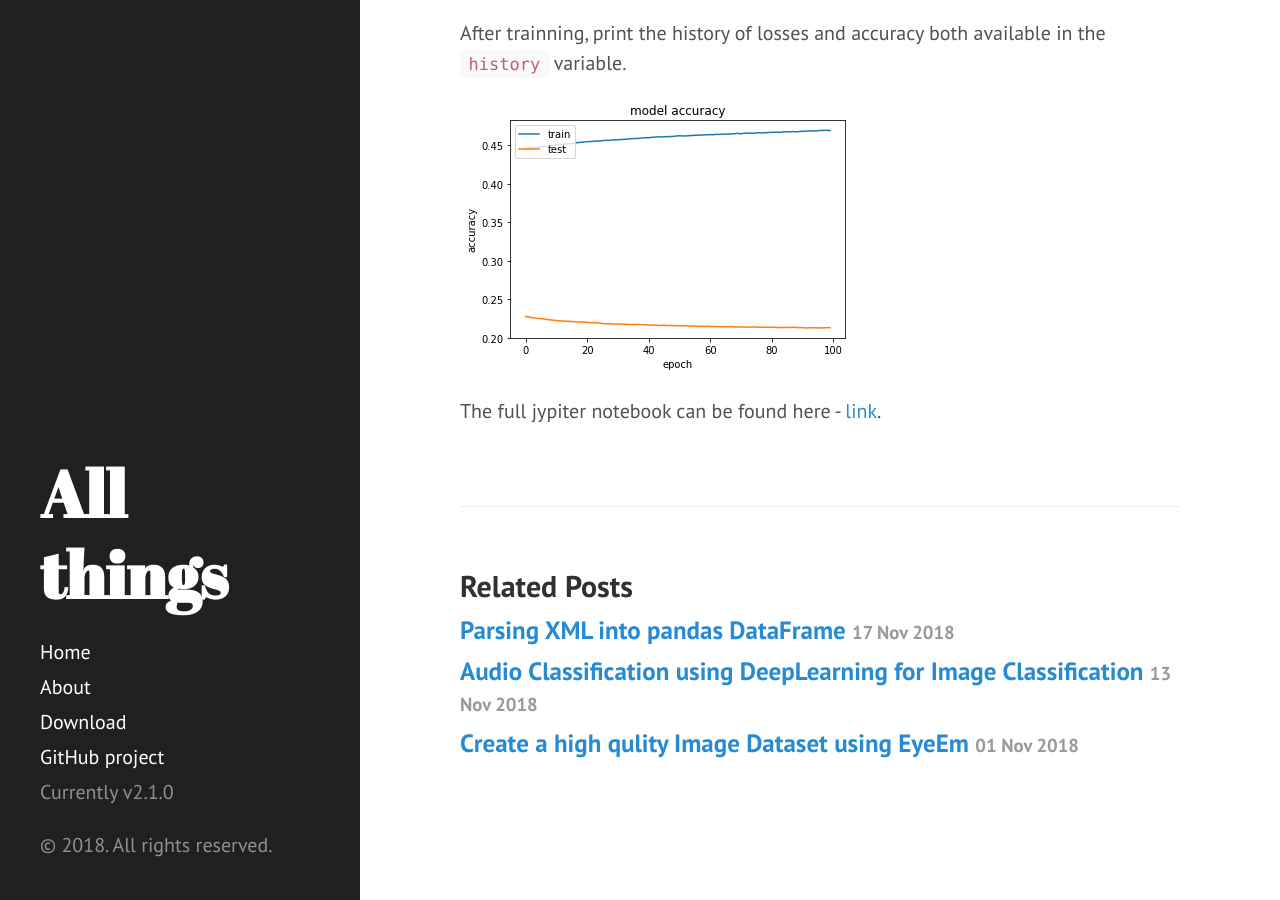
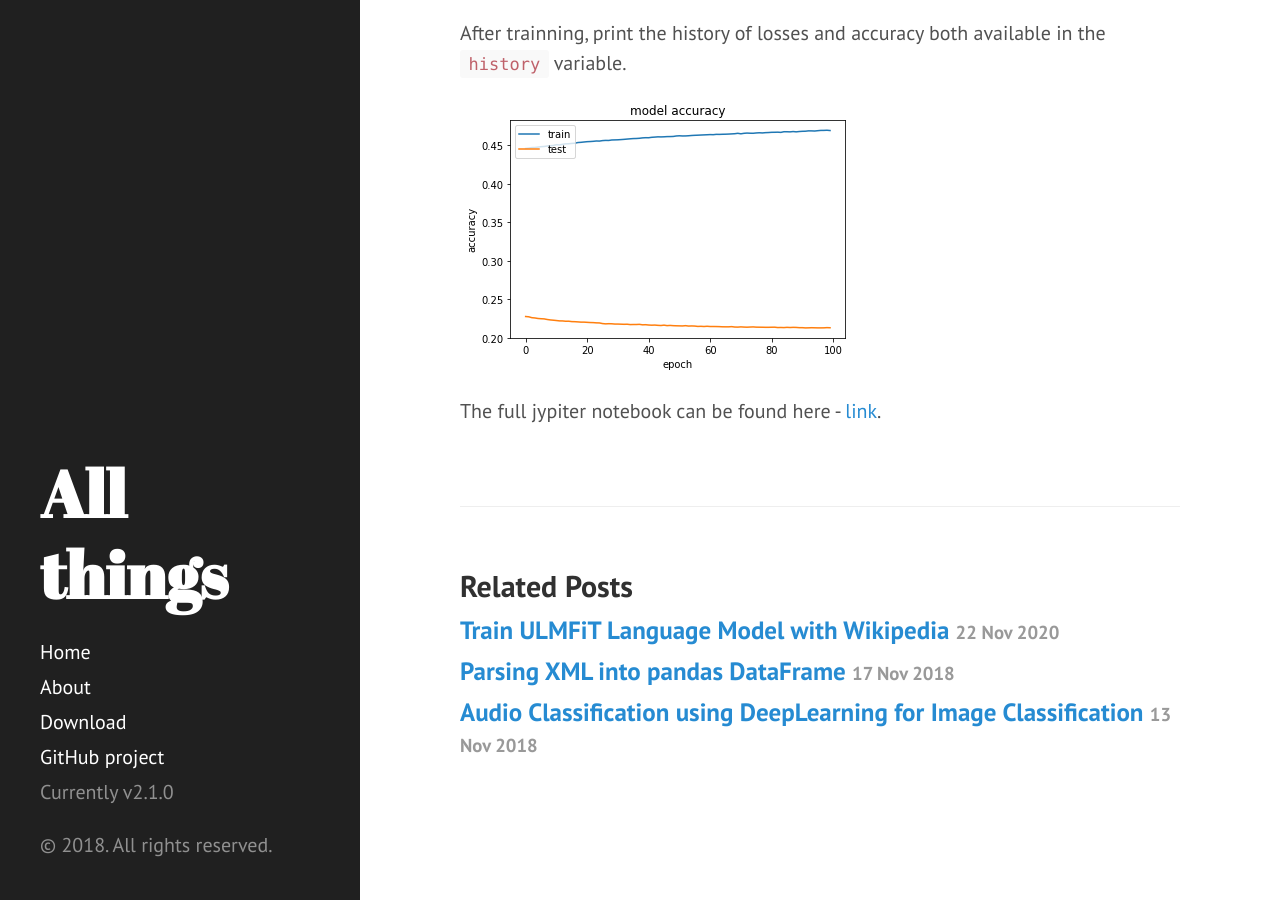
Before and after one commit to dzlab/dzlab.github.io, a Jekyll site: the page built from _posts/2019-11-18-collaborative-filtering-embeddings.md, in a window 1280 px wide and 900 px high, scrolled down 4315 px. Built offline with Jekyll 4.4.1, drawn with Linux system fonts in a browser that asks for light colours; nearby versions of some CDN libraries; comment, search, counter and statistics services are not loaded; some of the changed lines change nothing that is shown.

Commit message:
arabic language model

```diff
--- a/_posts/2019-11-18-collaborative-filtering-embeddings.md
+++ b/_posts/2019-11-18-collaborative-filtering-embeddings.md
@@ -77,7 +77,7 @@
 ### Training
 The previous snippets are grouped together into a helper class for parsing Reuters dataset.
 {% highlight python %}
-epochs                 = 100
+epochs                 = 10
 batch_size             = 1024
 # compile the model
 model.compile(loss='mean_squared_error', optimizer='adam', metrics=['accuracy'])
--- /dev/null
+++ b/_posts/2020-11-22-language-model-training.md
@@ -0,0 +1,125 @@
+---
+layout: post
+comments: true
+title: Train ULMFiT Language Model with Wikipedia
+categories: nlp
+---
+
+Language Modeling (LM) is one of the mean tasks in natural language processing (NLP). Put simply, it aims to predict the next word based on a sequence. For example, given the sentence "I am writing a ...", the word coming next can be "email", or "blog post". Put formally, given a sequence of words x(1), x(2), ..., x(t), language models compute the probability distribution of the next word x(t+1). This probblem can be solved by many different algorithms.
+
+Before anything, first thing to do in any Machine Learning task is gathering the right Data and cleaning it. In the case of NLP tasks, the data is a collection of texts (also called **corpus**) that can be of the same language (e.g. for building a language model), or spanning over multiple languages.
+The Internet is filled of text data, for instance Wikipedia is a great text source and freely available.
+
+In the following, we will first build an Arabic corpus from Wikipedia articles, then train a Language Model on it, to finally predict sentences starting with some initial words.
+
+## Data
+Starting from a raw Wikipedia dump file costruct a corpus for training a Language Model.
+
+### Download the Wikipedia Dump File
+A Wikipedia database dump file is quite large (e.g. English [dumps](https://dumps.wikimedia.org/enwiki/latest/) are more than 10GB), so downloading, storing, and processing such file can be tricky.
+
+In the following, the Arabic language dump for 2018-11-01 is used (around 800MB). More dumps for Arabic can be found in on Wikipedia dumps - [link](https://dumps.wikimedia.org/arwiki/). First download the data, (no need to un-compress it) and have a look to the different files
+
+{% highlight bash %}
+$ curl -O https://dumps.wikimedia.org/arwiki/20181101/arwiki-20181101-pages-articles-multistream.xml.bz2
+$ ls -alt
+-rw-rw-r--.  1 dzlab dzlab 742398542 Nov 21 18:11 arwiki-20181101-pages-articles-multistream.xml.bz2
+{% endhighlight %}
+
+### Create a Corpus
+The `arwiki-20181101-pages-articles-multistream.xml.bz2` file is writting in Wikipedia markup language, it contains a mix of page contents, links to other pages or translated versions, images, etc. It needs to be cleaned which can be done using a topic modeling library like [gensim](https://radimrehurek.com/gensim/). The following Python scripts uses gensim's [WikiCorpus class](https://radimrehurek.com/gensim/corpora/wikicorpus.html) to construct a corpus from a Wikipedia (or other MediaWiki-based) database dump and store it into multiple text files, each one with same number of articles.
+
+{% highlight python %}
+#!/usr/bin/env python
+# -*- coding: utf-8 -*-
+
+import sys
+from gensim.corpora import WikiCorpus
+
+def next_fname(output_dir, num=0):
+    """Get the next filename to use for writing new articles."""
+    count = 0
+    fname = output_dir + '/' + '{:>07d}'.format(num) + '.txt'
+    return count, (num+1), fname
+
+def make_corpus(input_file, output_dir, size=10000):
+    """Convert Wikipedia xml dump file to text corpus"""
+
+    wiki = WikiCorpus(input_file)
+    count, num, fname = next_fname(output_dir)
+    output = open(fname, 'w')
+
+    # iterate over texts and store them
+    for text in wiki.get_texts():
+        output.write(bytes(' '.join(text), 'utf-8').decode('utf-8') + '\n')
+        count += 1
+        if (count == size):
+            print('%s Done.' % fname)
+            output.close()
+            count, num, fname = next_fname(output_dir, num)
+            output = open(fname, 'w')
+
+    # clean up resources
+    output.close()
+    print('Completed.')
+
+if __name__ == '__main__':
+    if len(sys.argv) != 3:
+        print('Usage: python wikicorpus.py <wikipedia_dump_file> <destination_directory> <file_size>')
+        sys.exit(1)
+    input      = sys.argv[1]
+    outupt_dir = sys.argv[2]
+    file_size  = sys.argv[3] if len(sys.argv) else None
+    make_corpus(input, outupt_dir)
+{% endhighlight %}
+
+Make sure the gensim library is installed
+{% highlight bash %}
+$ pip install gensim
+{% endhighlight %}
+
+Turn the above script into an executable and run it against `arwiki-20181101-pages-articles-multistream.xml.bz2`:
+{% highlight bash %}
+$ chmod +x wikicorpus.py
+$ ./wikicorpus.py arwiki-20181101-pages-articles-multistream.xml.bz2 /path/to/destination
+{% endhighlight %}
+**Note** the extraction of the texts from the `.bz2` file is a very slow operation.
+
+## Model
+
+### PreProcessing
+First thing, load the raw text files and tokenize them using the appropriate Tokenizer.
+{% highlight python %}
+arbic = Tokenizer(lang='ar')
+data_lm = TextLMDataBunch.from_csv(PATH, '0000000.txt', tokenizer=arbic, bs=48, header=None, text_cols=0, label_cols=None)
+{% endhighlight %}
+
+### Training
+Once the data is in the right shape, instantiate a learn, find a suitable learning rate and train it for couple of epochs.
+{% highlight python %}
+learn = language_model_learner(data_lm, drop_mult=0.3)
+
+learn.lr_find()
+learn.recorder.plot(skip_end=12)
+
+learn.fit_one_cycle(1, 5e-4, moms=(0.8, 0.7))
+
+learn.fit_one_cycle(4, 2e-3, moms=(0.8, 0.7))
+
+learn.lr_find()
+learn.recorder.plot(0,30)
+
+learn.fit_one_cycle(1, 1e-7, moms=(0.8, 0.7))
+{% endhighlight %}
+
+### Prediction
+![LanguageModelArabicPredict]({{ "/assets/20181123-language_model_ar_predict.png" | absolute_url }})
+
+The full jypiter notebook can be found here - [link](https://github.com/dzlab/deepprojects/blob/master/nlp/ULMFiT_Arabic_LM.ipynb).
+
+Additional resources:
+- Building Wikipedia text corpus - [link](https://www.kdnuggets.com/2017/11/building-wikipedia-text-corpus-nlp.html)
+- Wikipedia monolingual corpora - [link](https://linguatools.org/tools/corpora/wikipedia-monolingual-corpora/)
+- Wikipedia parallel titles - [link](https://github.com/clab/wikipedia-parallel-titles)
+
+{% include disqus.html %}
```
Also changed, not shown: assets/20181123-language_model_ar_predict.png (added).
